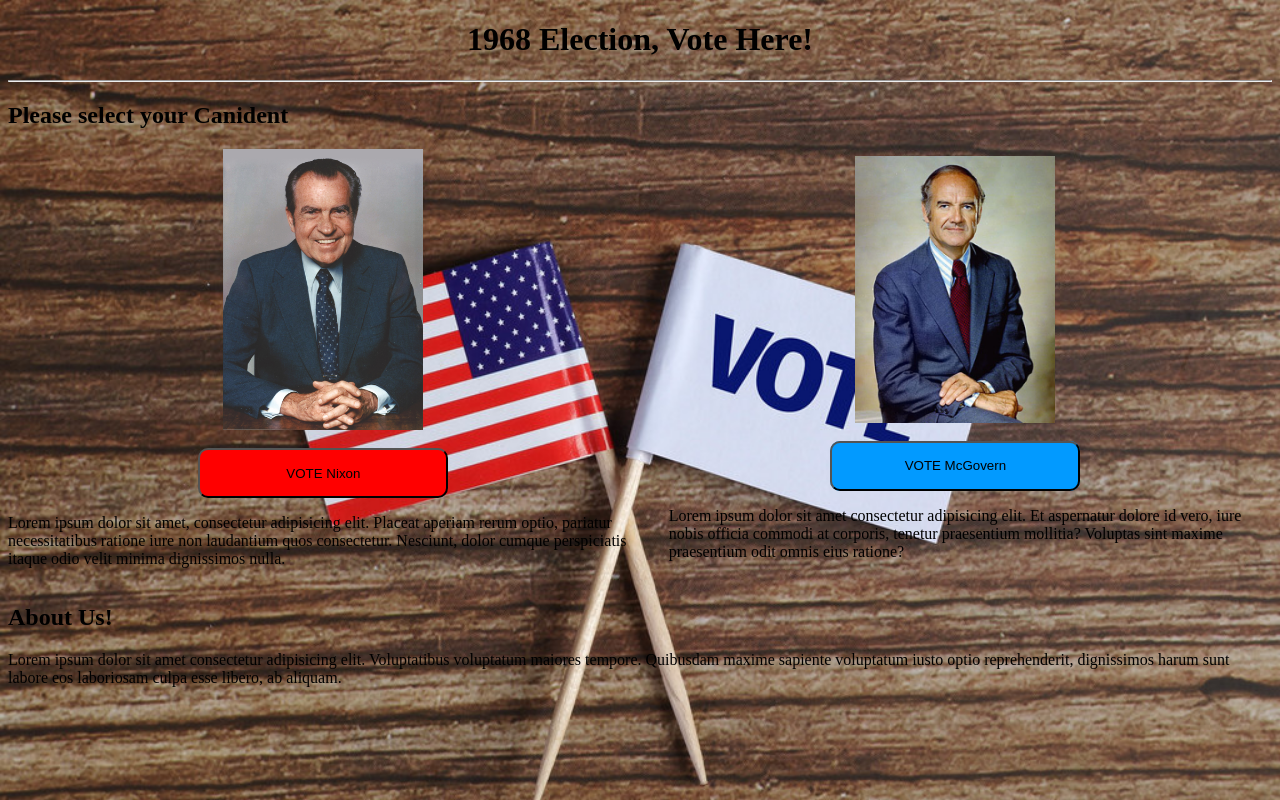
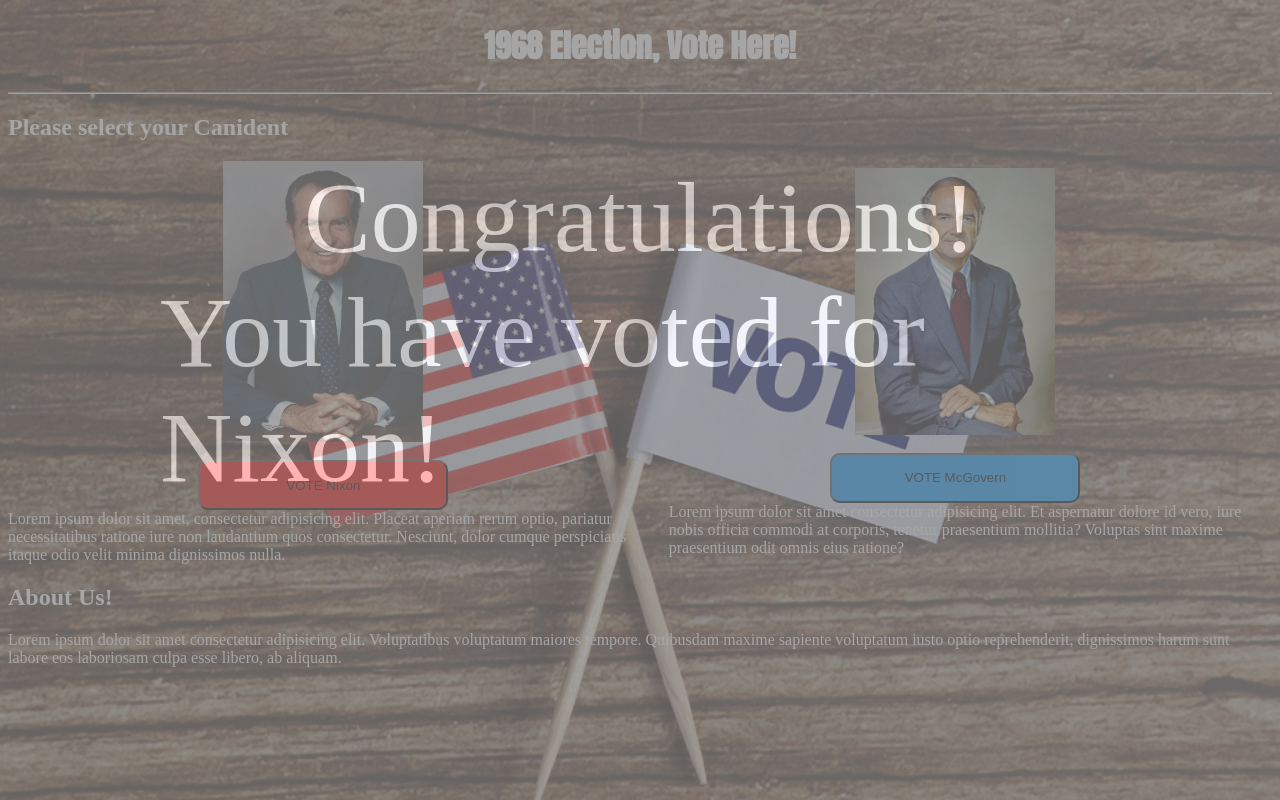
Before and after one commit to Merik-K/Vote-for-Nixion, a plain HTML site: page index.html in a window 1280 px wide. Drawn offline with Linux system fonts and the light colour scheme.

Commit message:
adding details and starting backend

```diff
--- a/index.css
+++ b/index.css
@@ -1,12 +1,18 @@
+@font-face {
+  font-family: Anton;
+  src: url(./font/Anton/Anton-Regular.ttf);
+}
 body {
   background-image: url(./images/50144229776_1189e0d9f6_b.jpg);
   background-repeat: no-repeat;
   background-size: cover;
+  color: white;
 }
 .title {
   display: flex;
   justify-content: center;
   align-items: center;
+  font-family: Anton;
 }
 .header {
   background-image: url(./images/arizona-blog-header.jpg);
@@ -73,3 +79,29 @@ img {
   margin-left: -3px;
   top: 0;
 } */
+
+.box {
+  top: 0%;
+  left: 0%;
+  right: 0%;
+  bottom: 0%;
+  height: auto;
+  width: auto;
+  background-color: grey;
+  padding: 10rem;
+  position: absolute;
+  overflow: hidden;
+  opacity: 70%;
+}
+.congrats {
+  display: flex;
+  font-size: 100px;
+  flex-direction: column;
+  flex-wrap: wrap;
+  align-content: center;
+  justify-content: center;
+  align-items: center;
+}
+p {
+  margin: 0%;
+}
--- a/index.html
+++ b/index.html
@@ -7,7 +7,7 @@
     <title>VOTE!</title>
     <link rel="stylesheet" href="index.css" />
   </head>
-  <body>
+  <body onload="()=>loadEvent()">
     <h1 class="title">1968 Election, Vote Here!</h1>
     <hr />
     <h2 id="hm">Please select your Canident</h2>
@@ -16,7 +16,12 @@
         <img src="./images/rn-portrait.jpg" alt="Nixon" />
         <br />
         <div class="Nixionbtn">
-          <input type="button" value="VOTE Nixon" class="Nixonbtn" />
+          <input
+            type="button"
+            value="VOTE Nixon"
+            class="Nixonbtn"
+            id="Nixonbtn"
+          />
         </div>
         <p>
           Lorem ipsum dolor sit amet, consectetur adipisicing elit. Placeat
@@ -30,7 +35,14 @@
         <img src="./images/download.jpg" alt="McGovern" />
         <br />
         <div class="McGovernbtn">
-          <input type="button" value="VOTE McGovern" class="McGovernbtn" />
+          <button
+            type="button"
+            class="McGovernbtn"
+            id="McGovernbtn"
+            onclick="McGovern()"
+          >
+            VOTE McGovern
+          </button>
         </div>
         <p>
           Lorem ipsum dolor sit amet consectetur adipisicing elit. Et aspernatur
@@ -49,6 +61,12 @@
         esse libero, ab aliquam.
       </p>
     </div>
+    <div class="box">
+      <div class="congrats">
+        <p>Congratulations!</p>
+        <p>You have voted for Nixon!</p>
+      </div>
+    </div>
     <script src="index.js"></script>
   </body>
 </html>
--- a/index.js
+++ b/index.js
@@ -0,0 +1,9 @@
+let Nixon = document.getElementById('Nixonbtn');
+let McGovern = document.getElementById('McGovernbtn');
+Nixon.addEventListener('click', Nixon);
+McGovern.addEventListener('click', McGovern);
+function McGovern() {}
+function loadEvent() {
+  onload = alert('Please be wise on who you choose');
+}
+function Nixon() {}
```
Also changed, not shown: font/Anton/Anton-Regular.ttf (added), font/Anton/OFL.txt (added), 1 other file.
